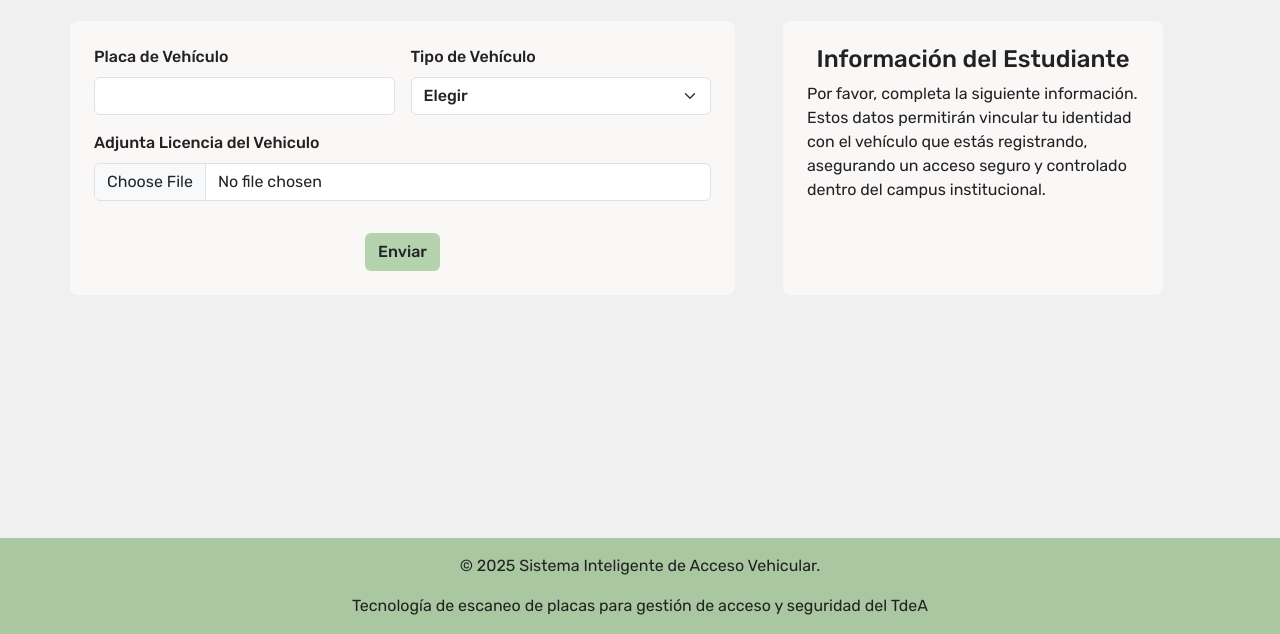
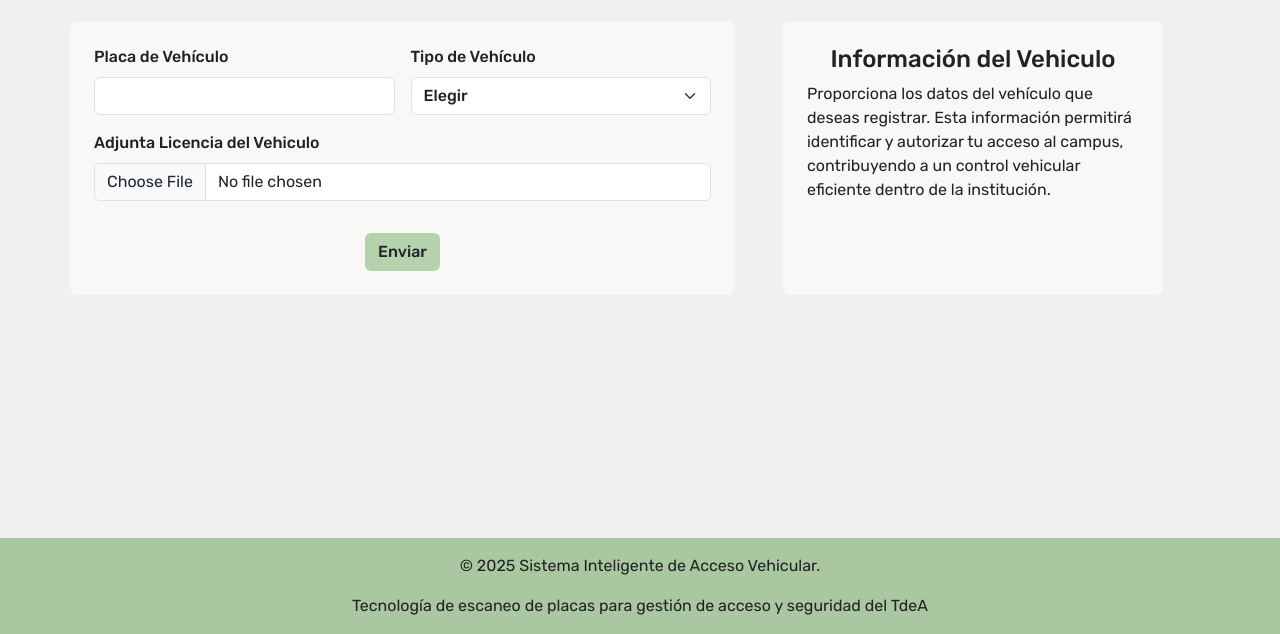
Before and after one commit to Lu56-prog/SISTEMA-CAMARAS-VEHICULOS, a plain HTML site: page registroPlaca.html in a window 1280 px wide. Shown: the part 166-800 px from the top of the page. Drawn offline with nearby package versions, Linux system fonts and the light colour scheme.

Commit message:
cambio registro de placa

```diff
--- a/registroPlaca.html
+++ b/registroPlaca.html
@@ -52,8 +52,8 @@
         </div>
 
         <div class="cajonRegistro col-md-4 p-4 rounded-3">
-            <h2 class="subtitle2Registro">Información del Estudiante</h2>
-            <p class="descripcionRegistro">Por favor, completa la siguiente información. Estos datos permitirán vincular tu identidad con el vehículo que estás registrando, asegurando un acceso seguro y controlado dentro del campus institucional.</p>
+            <h2 class="subtitle2Registro">Información del Vehiculo</h2>
+            <p class="descripcionRegistro">Proporciona los datos del vehículo que deseas registrar. Esta información permitirá identificar y autorizar tu acceso al campus, contribuyendo a un control vehicular eficiente dentro de la institución.</p>
         </div>
     </div>
   </section>
```
